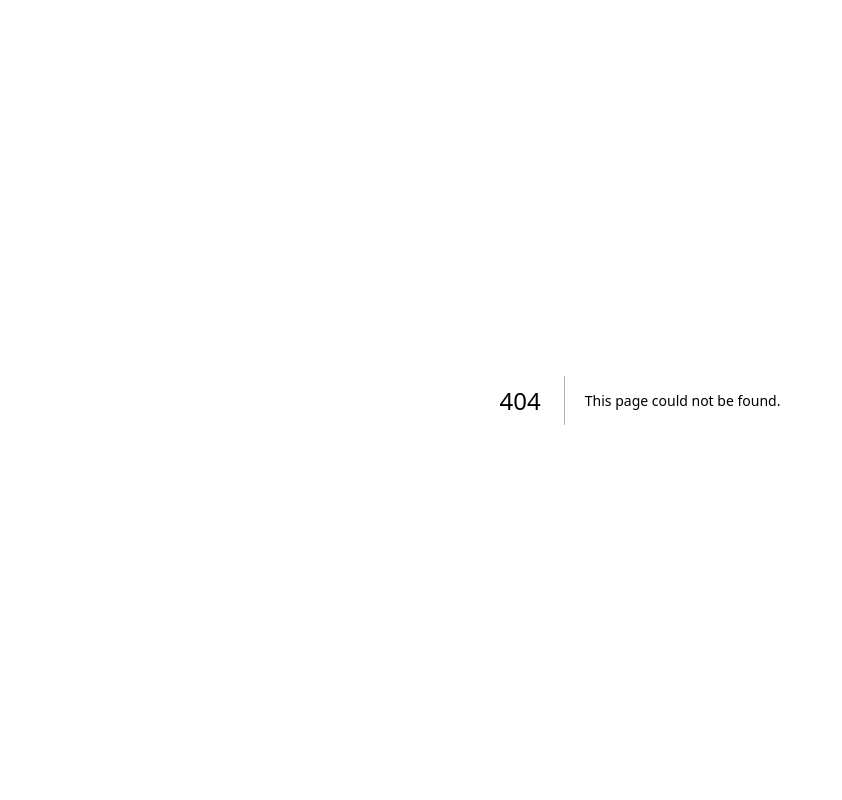
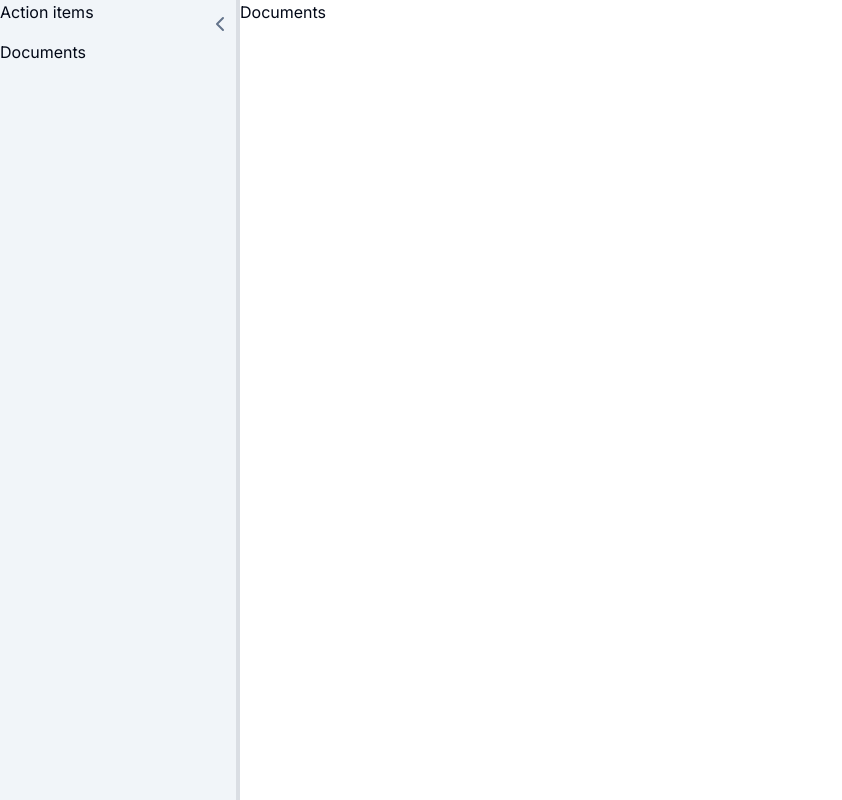
Before and after one commit to devansu6789/MemoPad, a Next.js app: page /documents in a window 1280 px wide. Before the commit this address had no page. Shown: the whole page, without its empty margins (0-842 px from the left). Built offline with nearby package versions, Linux system fonts and the light colour scheme.

Commit message:
made sidebar collapsable and resizable

```diff
--- a/package.json
+++ b/package.json
@@ -19,7 +19,8 @@
     "react": "^18",
     "react-dom": "^18",
     "tailwind-merge": "^2.2.0",
-    "tailwindcss-animate": "^1.0.7"
+    "tailwindcss-animate": "^1.0.7",
+    "usehooks-ts": "^2.9.1"
   },
   "devDependencies": {
     "@types/node": "^20",
--- /dev/null
+++ b/src/app/(main)/(routes)/documents/_components/navigation.tsx
@@ -0,0 +1,133 @@
+import { cn } from "@/lib/utils";
+import { ChevronLeft, MenuIcon } from "lucide-react";
+import { usePathname } from "next/navigation";
+import React, { ElementRef, useRef, useState } from "react";
+import { useMediaQuery } from "usehooks-ts";
+
+const Navigation = () => {
+  const pathName = usePathname();
+  const isMobile = useMediaQuery("(max-width: 768px)");
+  const isResizingRef = useRef(false);
+  const sidebarRef = useRef<ElementRef<"aside">>(null);
+  const navbarRef = useRef<ElementRef<"div">>(null);
+  const [isResetting, setIsResetting] = useState(false);
+  const [isCollapsed, setIsCollapsed] = useState(isMobile);
+
+  const handleMouseDown = (
+    event: React.MouseEvent<HTMLDivElement, MouseEvent>
+  ) => {
+    event.preventDefault();
+    event.stopPropagation();
+    isResizingRef.current = true;
+    document.addEventListener("mousemove", handleMouseMove); //for resizing
+    document.addEventListener("mouseup", handleMouseUp); //stop resizing
+  };
+
+  const handleMouseMove = (event: MouseEvent) => {
+    if (!isResizingRef.current) return;
+    let newWidth = event.clientX;
+    // console.log(newWidth)
+    if (newWidth < 240) newWidth = 240;
+    if (newWidth > 480) newWidth = 480;
+
+    if (sidebarRef.current && navbarRef.current) {
+      sidebarRef.current.style.width = `${newWidth}px`;
+      navbarRef.current.style.setProperty("left", `${newWidth}`);
+      navbarRef.current.style.setProperty(
+        "width",
+        `calc(100% - ${newWidth}px)`
+      );
+    }
+  };
+
+  const handleMouseUp = () => {
+    isResizingRef.current = false;
+    document.removeEventListener("mousemove", handleMouseMove);
+    document.removeEventListener("mouseup", handleMouseUp);
+  };
+
+  const resetWidth = () => {
+    if (sidebarRef.current && navbarRef.current) {
+      setIsCollapsed(true);
+      setIsResetting(true);
+
+      sidebarRef.current.style.width = isMobile ? "100%" : "240px";
+      navbarRef.current.style.setProperty(
+        "width",
+        isMobile ? "0" : "calc(100% - 240px)"
+      );
+      navbarRef.current.style.setProperty("left", isMobile ? "100%" : "240px");
+
+      setTimeout(() => setIsResetting(false), 300);
+    }
+  };
+
+  const collapse = () => {
+    if (sidebarRef.current && navbarRef.current) {
+      setIsCollapsed(true);
+      setIsResetting(true);
+
+      sidebarRef.current.style.width = "0";
+      navbarRef.current.style.setProperty("width", "100%");
+      navbarRef.current.style.setProperty("left", "0");
+      setTimeout(() => setIsResetting(false), 300);
+    }
+  };
+
+  const handleOnClick = () => {};
+
+  return (
+    <>
+      <aside
+        ref={sidebarRef}
+        className={cn(
+          "group/sidebar h-full bg-secondary overflow-y-auto relative flex w-60 flex-col z-[99999]",
+          isResetting && "transition-all ease-in-out duration-300",
+          isMobile && "w-0"
+        )}
+      >
+        <div
+          role="button"
+          onClick={collapse}
+          className={cn(
+            "h-6 w-6 text-muted-foreground rounded-sm hover:bg-neutral-300 dark:hover:bg-neutral-600 absolute top-3 right-2 opacity-0 group-hover/sidebar:opacity-100 transition",
+            isMobile && "opacity-100"
+          )}
+        >
+          <ChevronLeft className="h-6 w-6" />
+        </div>
+        <div>
+          <p>Action items</p>
+        </div>
+        <div className="mt-4">
+          <p>Documents</p>
+        </div>
+        <div
+          onMouseDown={handleMouseDown}
+          onClick={resetWidth}
+          className="opacity-0 group-hover/sidebar:opacity-100 cursor-ew-resize absolute h-full w-1 bg-primary/10 right-0 top-0 transition"
+        />
+      </aside>
+      <div
+        ref={navbarRef}
+        className={cn(
+          "absolute top-0 z-[99999] left-60 w-[calc(100% - 240px)]",
+          isResetting && "transition-all ease-in-out duration-300",
+          isMobile && "left-0 w-full"
+        )}
+      >
+        <nav className="bg-transparent px-3 py-2 w-full">
+          {isCollapsed && (
+            <MenuIcon
+              onClick={resetWidth}
+              className="h-6 w-6 text-muted-foreground"
+              role="button"
+            />
+          )}
+        </nav>
+      </div>
+    </>
+  );
+};
+
+export default Navigation;
--- /dev/null
+++ b/src/app/(main)/(routes)/documents/layout.tsx
@@ -0,0 +1,14 @@
+"use client";
+
+import Navigation from "./_components/navigation";
+
+const MainLayout = ({ children }: { children: React.ReactNode }) => {
+  return (
+    <div className="h-full flex">
+      <Navigation />
+      <main className="flex-1 h-full overflow-y-auto">{children}</main>
+    </div>
+  );
+};
+
+export default MainLayout;
--- /dev/null
+++ b/src/app/(main)/(routes)/documents/page.tsx
@@ -0,0 +1,9 @@
+import React from 'react'
+
+const Documents = () => {
+  return (
+    <div>Documents</div>
+  )
+}
+
+export default Documents
```
Also changed, not shown: 1 other file (tests, documents, lock files or other folders).
